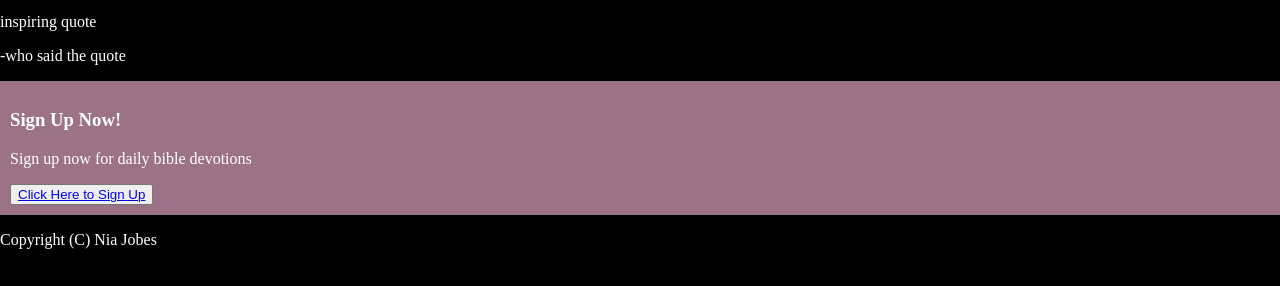
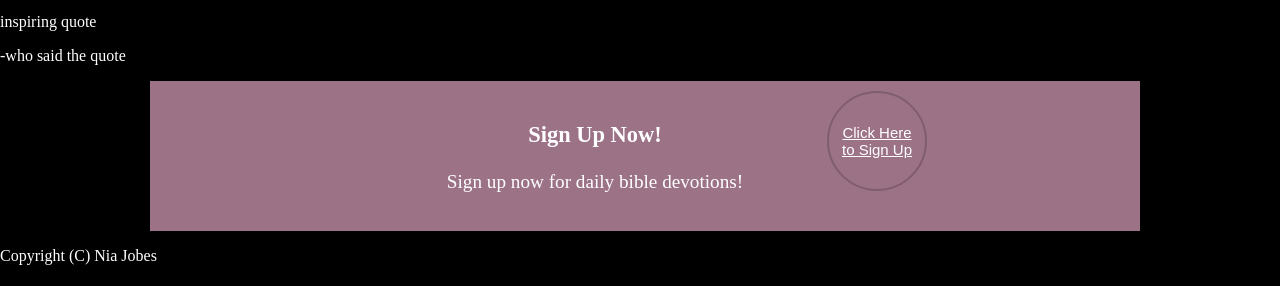
Before and after one commit to viedelafille/Project-1, a plain HTML site: page index.html in a window 1280 px wide. Shown: the part 514-800 px from the top of the page. Drawn offline with Linux system fonts and the light colour scheme.

Commit message:
style sign up section

```diff
--- a/index.html
+++ b/index.html
@@ -45,9 +45,11 @@
     </div>
 
     <div class="signup">
-        <h3>Sign Up Now!</h3>
-        <p>Sign up now for daily bible devotions</p>
-     <button><a href="mailto:niajobes1996@gmail.com">Click Here to Sign Up</a></button>
+        <div class="signup-text">
+            <h3>Sign Up Now!</h3>
+            <p>Sign up now for daily bible devotions!</p>
+        </div>
+        <button><a href="mailto:niajobes1996@gmail.com">Click Here to Sign Up</a></button>
     </div>
 
     </div>
--- a/style.css
+++ b/style.css
@@ -33,6 +33,36 @@ ul {
 
 .signup {
     background-color: #9c7287;
+    padding: 10px 213px;
+    font-size: larger;
+    display: flex;
+    justify-content: center;
+    width: 990px;
+    height: 150px;
+    margin-left: 150px;
+}
+
+.signup-text {
+    margin: auto;
+    text-align: center;
+}
+
+.signup button {
+    border: 2px solid #805d6e;
     padding: 10px;
+    font-size: 15px;
+    width: 100px;
+    height: 100px;
+    flex-wrap: wrap;
+    border-radius: 50%;
+    background-color: #9c7287;
 
 }
+
+a {
+color: white;
+}
+
+.signup button:hover {
+    background-color:#805d6e;
+}
```
